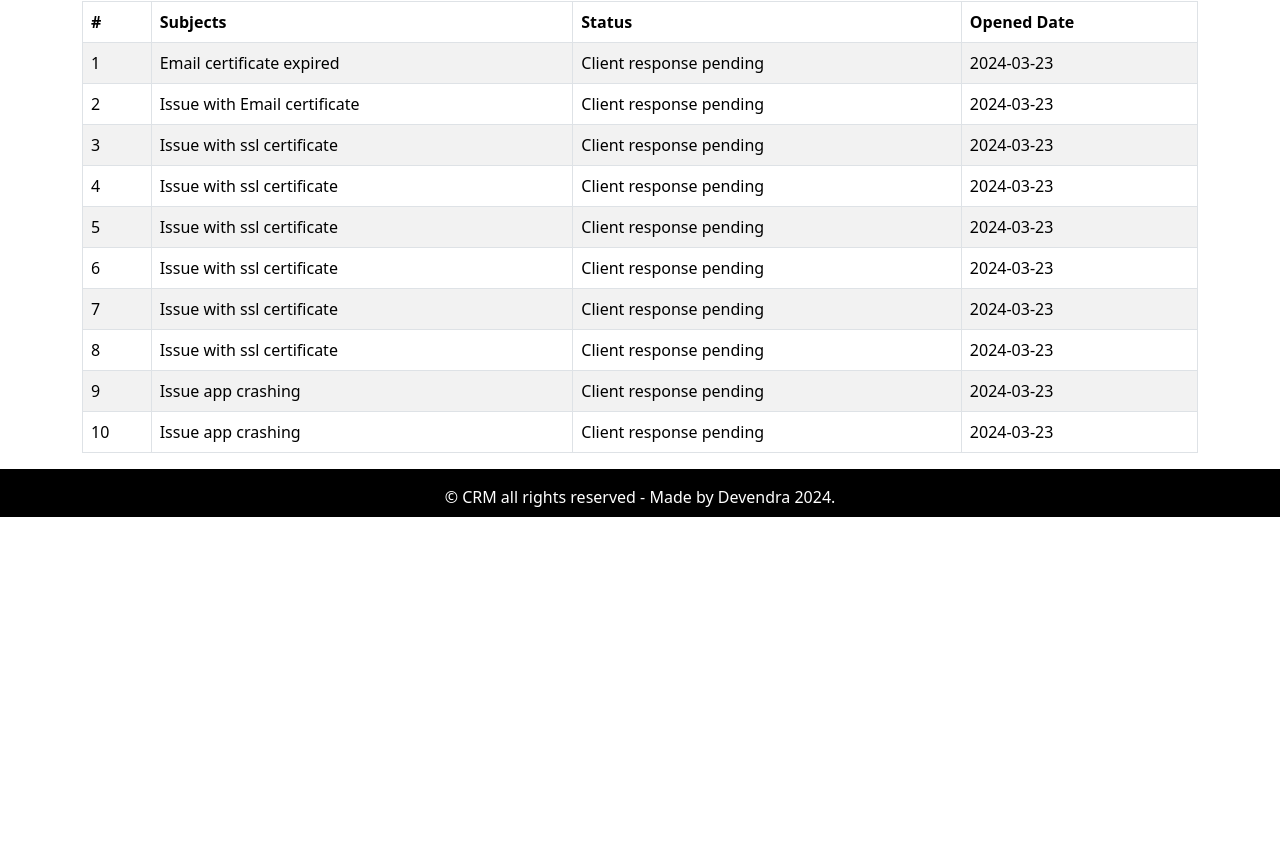
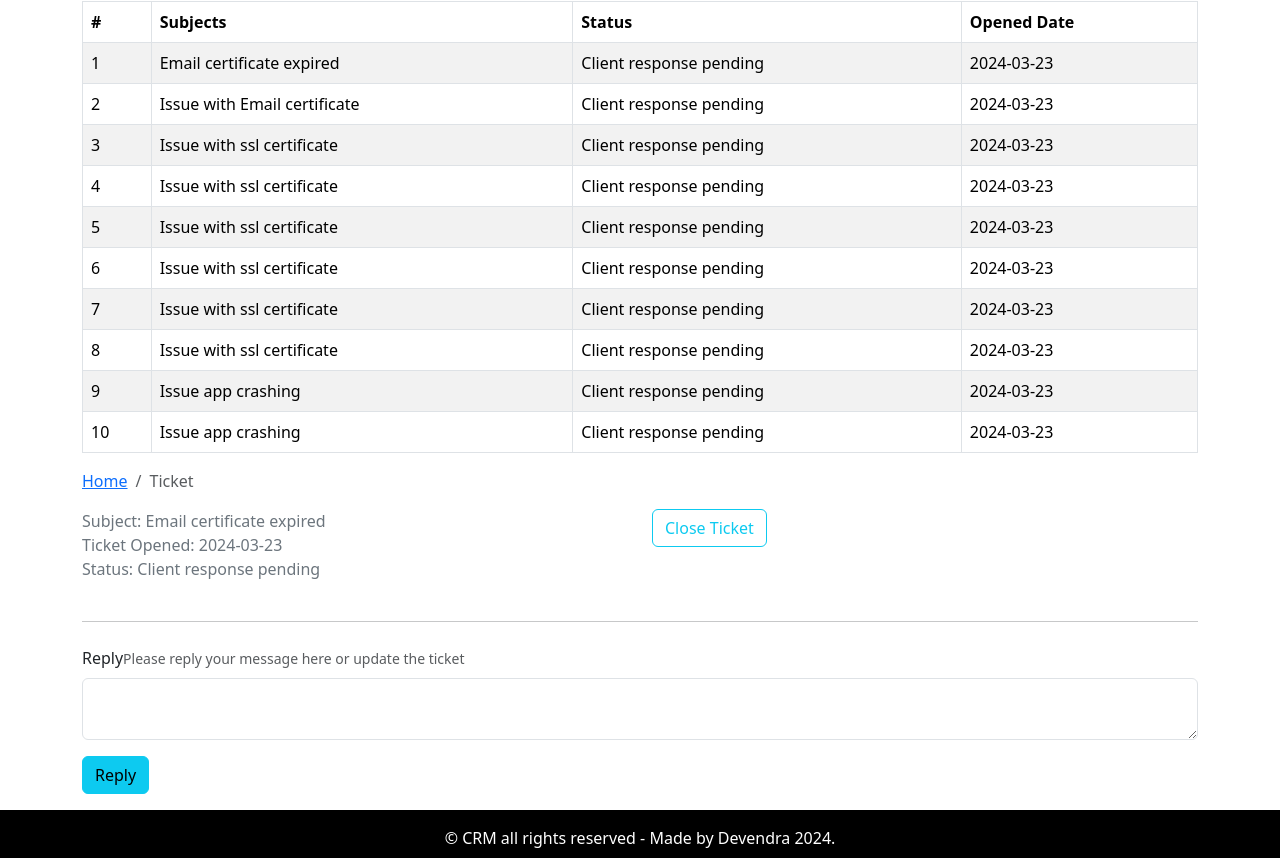
Before and after one commit to Devendra-1997/crm-frontend, a React (Create React App) app: page / in a window 1280 px wide. Shown: the part 2186-3044 px from the top of the page. Before the commit the page ends 2703 px from the top, so only its background shows below. Built offline with nearby package versions, Linux system fonts and the light colour scheme.

Commit message:
added ticket landing page

```diff
--- a/src/App.js
+++ b/src/App.js
@@ -4,6 +4,7 @@ import { DefaultLayout } from "./layout/DefaultLayout";
 import { Dashboard } from "./pages/dashboard/Dashboard.page";
 import { AddTicket } from "./pages/new-ticket/AddTicket.page";
 import { TicketLists } from "./pages/ticket-list/TicketLists.page";
+import { Ticket } from "./pages/ticket/Ticket.page";
 
 function App() {
   return (
@@ -13,6 +14,7 @@ function App() {
         <Dashboard />
         <AddTicket />
         <TicketLists />
+        <Ticket />
       </DefaultLayout>
     </div>
   );
--- a/src/assets/data/dummy-tickets.json
+++ b/src/assets/data/dummy-tickets.json
@@ -39,7 +39,24 @@
     "id": 7,
     "subject": "Issue with ssl certificate",
     "status": "Client response pending",
-    "addedAt": "2024-03-23"
+    "addedAt": "2024-03-23",
+    "history": [
+      {
+        "date": "20-10-10",
+        "message": "sjflsjl",
+        "messageBy": "client"
+      },
+      {
+        "date": "20-10-10",
+        "message": "sjflsjl",
+        "messageBy": "operator"
+      },
+      {
+        "date": "20-10-10",
+        "message": "sjflsjl",
+        "messageBy": "client"
+      }
+    ]
   },
   {
     "id": 8,
--- /dev/null
+++ b/src/components/message-history/MessageHistory.comp.js
@@ -0,0 +1,21 @@
+import React from "react";
+import PropTypes from "prop-types";
+import "./message-history.style.css";
+
+export const MessageHistory = ({ msg }) => {
+  if (!msg) return null;
+  console.log(msg);
+  return msg.map((row, i) => (
+    <div key={i} className="message-history mt-3">
+      <div className="send font-weight-bold text-secondary">
+        <div className="sender">{row.messageBy}</div>
+        <div className="date">{row.date}</div>
+      </div>
+      <div className="message">{row.message}</div>
+    </div>
+  ));
+};
+
+MessageHistory.propTypes = {
+  msg: PropTypes.array.isRequired,
+};
--- /dev/null
+++ b/src/components/message-history/message-history.style.css
@@ -0,0 +1,18 @@
+.message-history {
+  display: flex;
+  flex-direction: row;
+  justify-content: space-between;
+}
+
+.message-history:nth-child(even) {
+  display: flex;
+  flex-direction: row-reverse;
+  justify-content: space-between;
+}
+
+.message {
+  padding: 1rem;
+  width: 80%;
+  border: 1px solid #ced4da;
+  border-radius: 0.25rem;
+}
--- /dev/null
+++ b/src/components/update-ticket/UpdateTicket.comp.js
@@ -0,0 +1,30 @@
+import React from "react";
+import PropTypes from "prop-types";
+import { Form, Button } from "react-bootstrap";
+
+export const UpdateTicket = ({ msg, handleOnChange, handleOnSubmit }) => {
+  return (
+    <Form onSubmit={handleOnSubmit}>
+      <Form.Label>Reply</Form.Label>
+      <Form.Text>Please reply your message here or update the ticket</Form.Text>
+      <Form.Control
+        value={msg}
+        onChange={handleOnChange}
+        as="textarea"
+        row="5"
+        name="detail"
+      />
+      <div className="text-right mt-3 mb-3">
+        <Button variant="info" type="submit">
+          Reply
+        </Button>
+      </div>
+    </Form>
+  );
+};
+
+UpdateTicket.propTypes = {
+  handleOnChange: PropTypes.func.isRequired,
+  handleOnSubmit: PropTypes.func.isRequired,
+  msg: PropTypes.string.isRequired,
+};
--- /dev/null
+++ b/src/pages/ticket/Ticket.page.js
@@ -0,0 +1,55 @@
+import React, { useState, useEffect } from "react";
+import { Container, Row, Col, Button } from "react-bootstrap";
+import { PageBreadcrumb } from "../../components/breadcrumb/Breadcrumb.comp";
+import tickets from "../../assets/data/dummy-tickets.json";
+import { MessageHistory } from "../../components/message-history/MessageHistory.comp";
+import { UpdateTicket } from "../../components/update-ticket/UpdateTicket.comp";
+
+const ticket = tickets[0];
+export const Ticket = () => {
+  const [message, setMessage] = useState("");
+  useEffect(() => {}, [message]);
+
+  const handleOnChange = (e) => {
+    setMessage(e.target.value);
+  };
+
+  const handleOnSubmit = () => {
+    alert("Form submited!");
+  };
+  return (
+    <Container>
+      <Row>
+        <Col>
+          <PageBreadcrumb page="Ticket" />
+        </Col>
+      </Row>
+      <Row>
+        <Col className="text-weight-bolder text-secondary">
+          <div className="subject">Subject: {ticket.subject}</div>
+          <div className="date">Ticket Opened: {ticket.addedAt}</div>
+          <div className="status">Status: {ticket.status}</div>
+        </Col>
+        <Col className="text-right">
+          <Button variant="outline-info">Close Ticket</Button>
+        </Col>
+      </Row>
+      <Row className="mt-4">
+        <Col>
+          <MessageHistory msg={ticket.history} />
+        </Col>
+      </Row>
+      <hr />
+
+      <Row className="mt-4">
+        <Col>
+          <UpdateTicket
+            msg={message}
+            handleOnChange={handleOnChange}
+            handleOnSubmit={handleOnSubmit}
+          />
+        </Col>
+      </Row>
+    </Container>
+  );
+};
```
